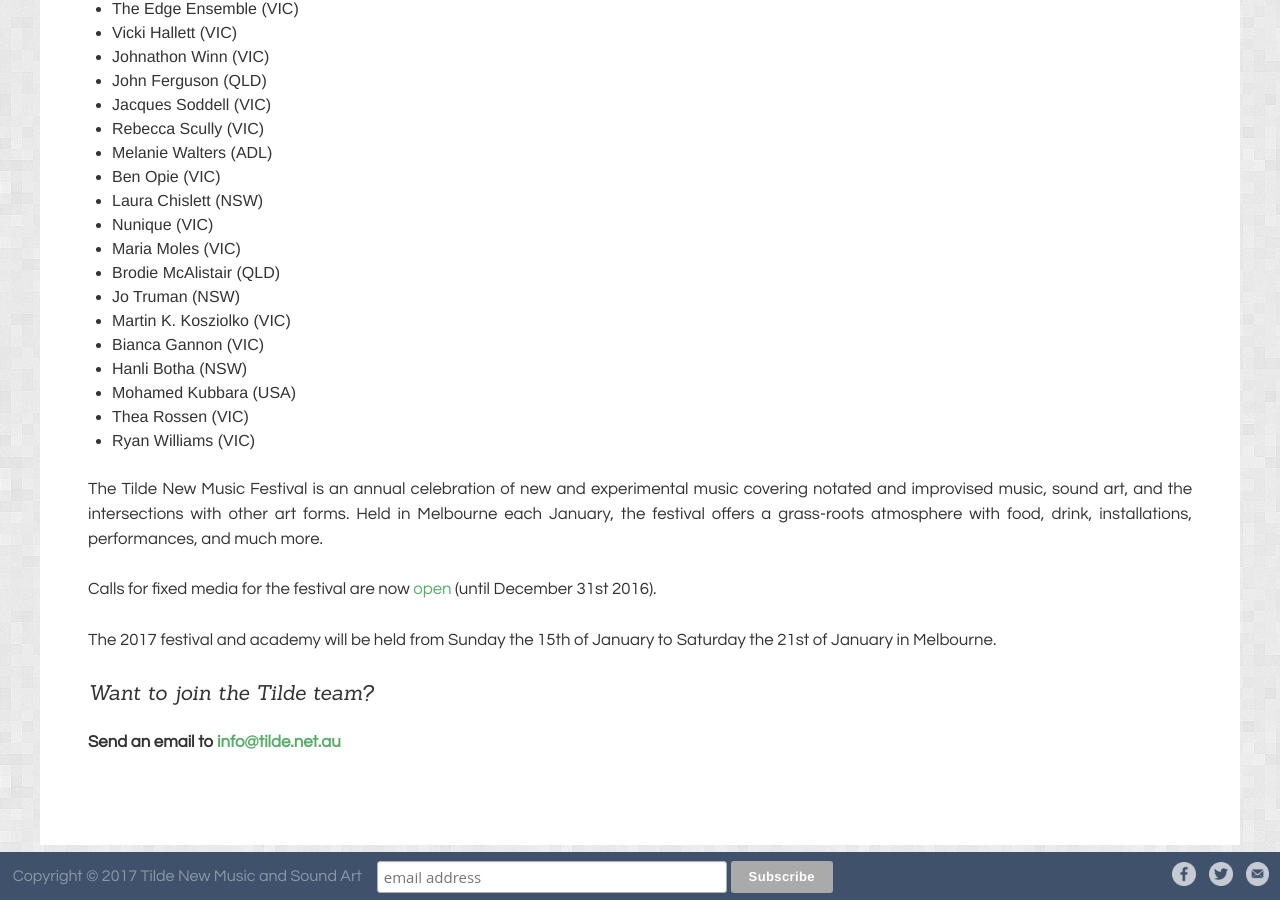
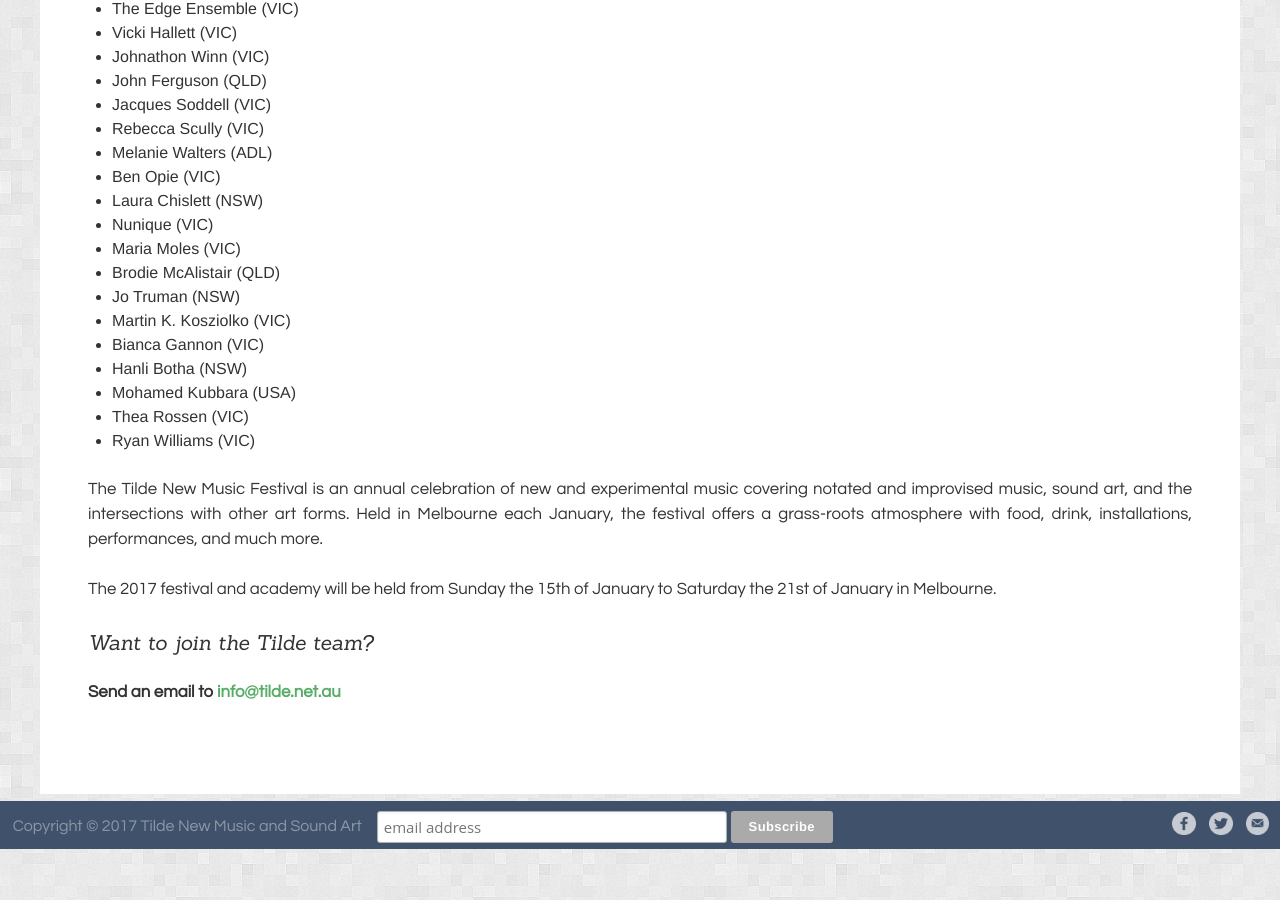
Before and after one commit to unclewalter/tilde-festival-website, a Jekyll site: the page built from pages/festival.md, in a window 1280 px wide and 900 px high, scrolled down 1886 px. Built offline with Jekyll 4.4.1, drawn with Linux system fonts in a browser that asks for light colours.

Commit message:
removing call
removing call

```diff
--- a/pages/festival.md
+++ b/pages/festival.md
@@ -47,8 +47,6 @@
 
 The Tilde New Music Festival is an annual celebration of new and experimental music covering notated and improvised music, sound art, and the intersections with other art forms. Held in Melbourne each January, the festival offers a grass-roots atmosphere with food, drink, installations, performances, and much more.
 
-Calls for fixed media for the festival are now [open](/calls) (until December 31st 2016).
-
 The 2017 festival and academy will be held from Sunday the 15th of January to Saturday the 21st of January in Melbourne.
 
 ## Want to join the Tilde team?
```
